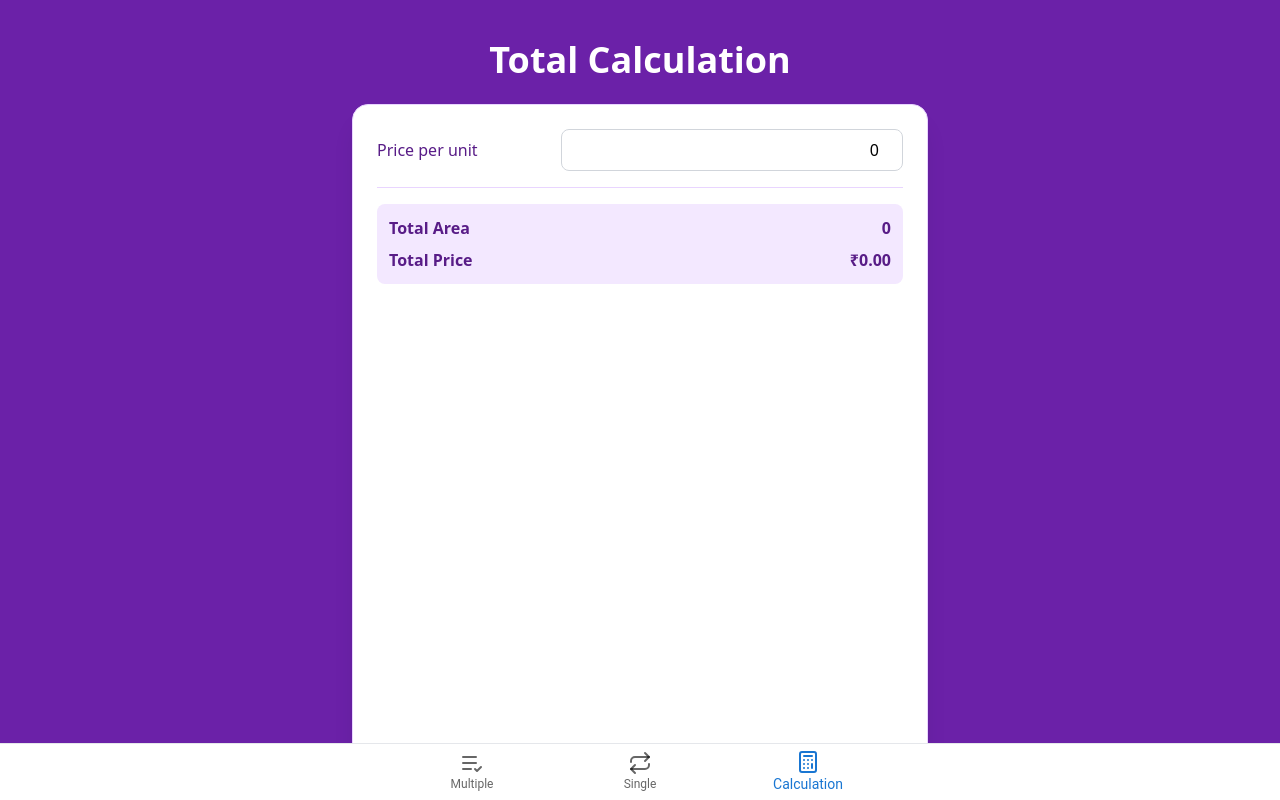
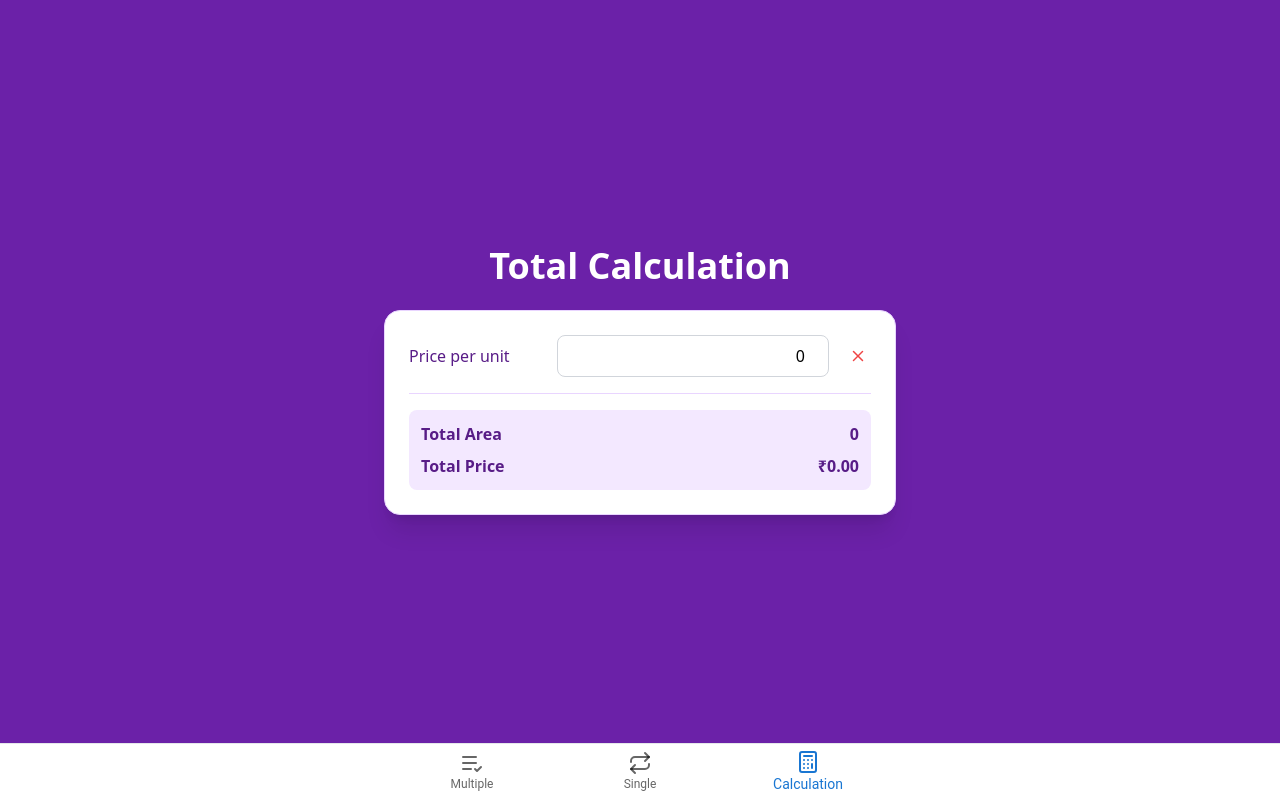
Before and after one commit to Murlidhar08/Area-Converter, a React (Vite) app: page /calculation in a window 1280 px wide. Built offline with nearby package versions, Linux system fonts and the light colour scheme.

Commit message:
Added clear button

```diff
--- a/src/pages/Calculation.tsx
+++ b/src/pages/Calculation.tsx
@@ -33,8 +33,12 @@ export default function Calculation() {
         setLocalStorage(Enums.calculator.calculator, JSON.stringify(calculationStore.listOfCalc))
     }, [calculationStore.listOfCalc]);
 
+    const clearCalculation = () => {
+        dispatch(clearListOfCalculator())
+    }
+
     return (
-        <div className="sm:flex flex-col min-h-screen sm:bg-purple-800 sm:p-4 bg-white">
+        <div className="sm:flex flex-col items-center justify-center min-h-screen sm:bg-purple-800 sm:pb-20 sm:p-4 bg-white">
             {/* Title */}
             <motion.h1
                 className="text-3xl sm:text-4xl font-extrabold p-6 bg-purple-800 text-white text-center"
@@ -46,7 +50,7 @@ export default function Calculation() {
 
             {/* Content */}
             <motion.div
-                className="flex-1 overflow-y-auto bg-white p-4 sm:p-6 sm:shadow-xl sm:border border-purple-200 sm:rounded-2xl sm:max-w-xl w-full mx-auto pb-24"
+                className="bg-white p-4 sm:p-6 sm:shadow-xl sm:h-full w-full mx-auto sm:border border-purple-200 sm:rounded-2xl sm:max-w-lg"
                 initial={{ opacity: 0, scale: 0.95 }}
                 animate={{ opacity: 1, scale: 1 }}
                 transition={{ duration: 0.4 }}
@@ -64,6 +68,13 @@ export default function Calculation() {
                             className="p-2 border border-gray-300 rounded-lg w-full text-right focus:outline-none focus:ring-2 focus:ring-purple-500"
                             placeholder="Enter Value"
                         />
+                        <button
+                            onClick={clearCalculation}
+                            className="hover:bg-red-100 p-1 rounded-full"
+                            title="Clear All"
+                        >
+                            <X size={18} className="text-red-500" />
+                        </button>
                     </div>
 
                     <hr className="border-purple-200" />
@@ -85,6 +96,7 @@ export default function Calculation() {
                                     {row.value} {calculationStore.calculateUnit}
                                 </span>
                                 <button
+                                    title={`Clear ${row.value} ${calculationStore.calculateUnit}`}
                                     onClick={() => dispatch(removeCalcItem(index))}
                                     className="hover:bg-red-100 p-1 rounded-full"
                                 >
@@ -128,7 +140,7 @@ export default function Calculation() {
                 >
                     <CalculatorIcon className="cursor-pointer" onClick={() => navigate("/calculation")} size={30} />
                     <X
-                        onClick={() => dispatch(clearListOfCalculator())}
+                        onClick={clearCalculation}
                         size={30}
                         className="absolute bg-white text-red-600 p-2 rounded-full font-bold -top-4 -right-1" />
                 </motion.button>
```
